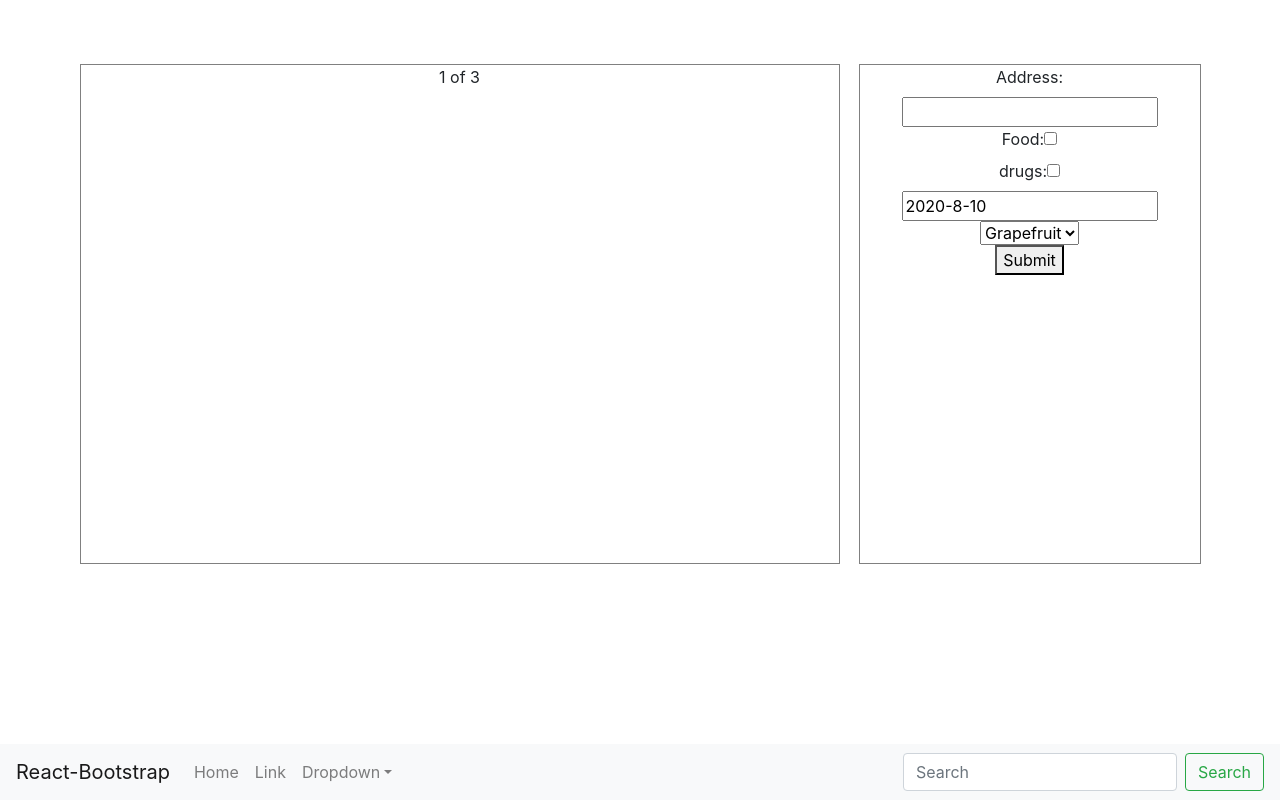
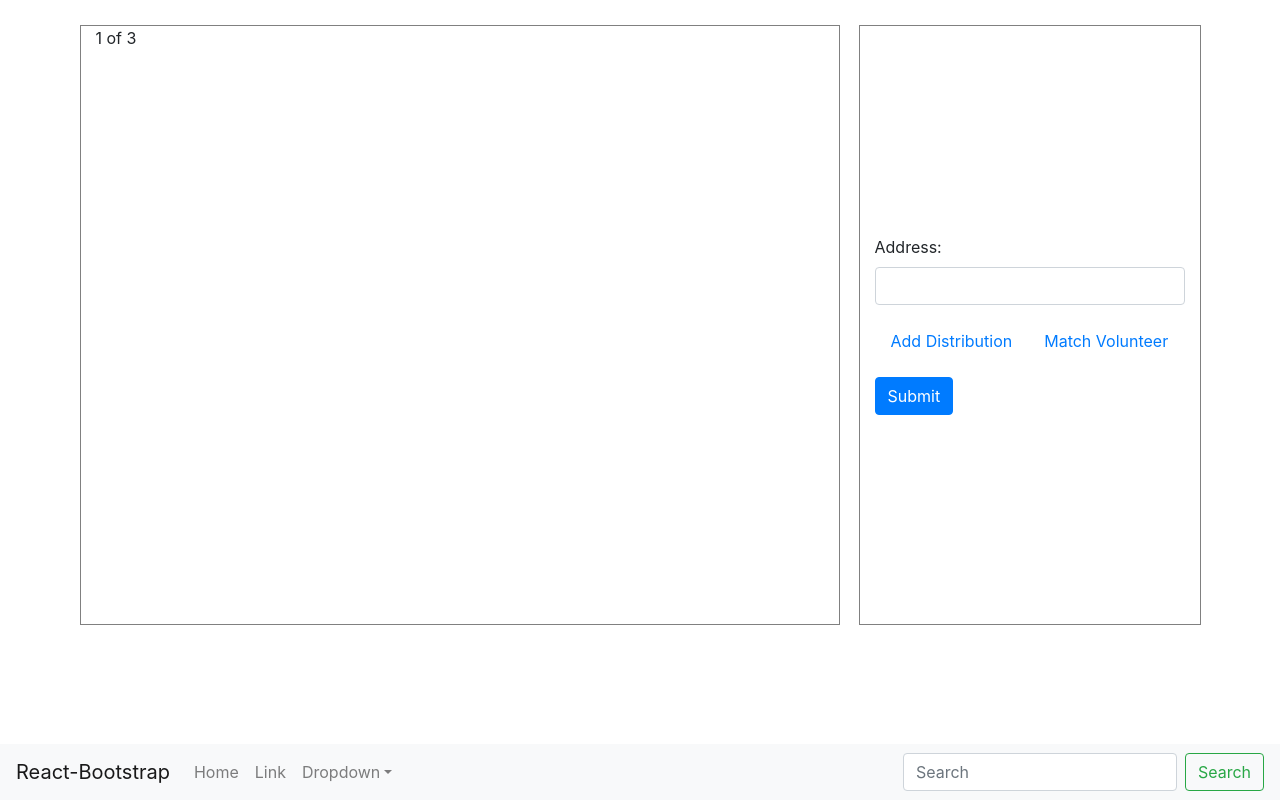
Before and after one commit to yohananha/Karov, a React (Create React App) app: page / in a window 1280 px wide. Built offline with nearby package versions, Linux system fonts and the light colour scheme.

Commit message:
Form Handling

```diff
--- a/src/Components/Map/Map.css
+++ b/src/Components/Map/Map.css
@@ -1,16 +1,19 @@
 .Map{
     height: 50vh;
-    margin-top:5%;
+    position: relative;
+    text-align: left;
+    margin: 25px 0px 25px;
+
 }
 
 .mapRow{
     height: 600px;
-    margin: auto;
+
 }
 
 #mapBlock{
     width: 60%;
-    height: 500px;
+    height: 600px;
     border: 1px solid gray;
     box-shadow: lightgray;
     margin: auto;
@@ -19,8 +22,10 @@
 
 #mapForm{
     width: 30%;
-    height: 500px;
+    height: 600px;
     border: 1px solid gray;
     box-shadow: lightgray;
     margin: auto;
+    align-content: center;
+    vertical-align: middle;
 }
--- a/src/Components/Map/MapForm.js
+++ b/src/Components/Map/MapForm.js
@@ -1,10 +1,7 @@
-// import React from 'react';
-// import { Form ,Button, Container,Col,Dropdown} from 'react-bootstrap';
-import DayPickerInput from 'react-day-picker/DayPickerInput';
+import React, { Component } from 'react';
+import { Container ,Button,Col,Form,Tabs,Tab} from 'react-bootstrap';
+import DayPicker from 'react-day-picker/DayPicker';
 import 'react-day-picker/lib/style.css';
-import React, { Component } from 'react';
-import { Container } from 'react-bootstrap';
-import MapboxAutocomplete from 'react-mapbox-autocomplete';
 
     class mapForm extends Component {
       constructor() {
@@ -16,13 +13,17 @@ import MapboxAutocomplete from 'react-mapbox-autocomplete';
           food: false,
           drugs: false,
           date:currentDate,
-          volunteer:''
+          volunteer:'',
+          showDist:false,
+          showVol:false
         };
+
+        this.showdist = this.showdist.bind(this);
+        this.showVol = this.showVol.bind(this);
       }
 
       onCheck=(e)=>{
           this.setState({[e.target.name]:e.target.checked})
-
       }
 
       addressHandler=(e)=>{
@@ -34,47 +35,79 @@ import MapboxAutocomplete from 'react-mapbox-autocomplete';
       }
 
       volHandler=(e)=>{
-        this.setState({volunteer: e.target.value})
+        this.setState
+        ({volunteer: e.target.value})
       }
 
       onSubmit = (e) => {
         e.preventDefault();
-        // get our form data out of state
         const { address, food, drugs, date,volunteer } = this.state;
         console.log({ address, food, drugs, date,volunteer })
       }
 
-      render() {
-        const { address, food, drugs, date, volunteer } = this.state;
+      showdist=()=>{
+        this.setState({showDist : !this.state.showDist});
+      }
+      showVol=()=>{
+        this.setState({showVol : !this.state.showVol});
+      }
+      render(){
         return (
             <div id="mapForm">
-            <Container>
-          <form onSubmit={this.onSubmit}>
-          <label>Address:</label><br/>
-            <input type="text" name="address" value={address} onChange={this.addressHandler} />
-            <br/>
-            <label>Food:</label>
-            <input type="checkbox" name="food"  defaultChecked={this.state.food} onChange={this.onCheck}  />
-            <br/>
-            <label>drugs:</label>
-            <input type="checkbox" name="drugs" defaultChecked={this.state.drugs} onChange={this.onCheck}/>
-            <br/>
+              <Container>
+                  <Form onSubmit={this.onSubmit} style={{}}>
+                    <Form.Group>
+                      <Form.Label>Address:</Form.Label><br/>
+                      <Form.Control type="text" name="address" value={this.state.address} onChange={this.addressHandler}/>
+                    </Form.Group>
+                    <Form.Group>
+                    <Tabs defaultActiveKey="profile" id="uncontrolled-tab-example" variant="pills">
+                      <Tab eventKey="Add Distribution" title="Add Distribution">
+                          <div className="DistSection">
+                            <Form.Group>
+                              <br/>
+                          <Form.Row>
+                          <Col>
+                            <Form.Check
+                              type="switch"
+                              id="food-switch"
+                              label="food"
+                              name="food"  defaultChecked={this.food} onChange={this.onCheck} />
+                          </Col>
+                          <Col>
+                            <Form.Check
+                              type="switch"
+                              id="drugs-switch"
+                              label="drugs"
+                              name="drugs"  defaultChecked={this.drugs} onChange={this.onCheck}
+                            />
+                          </Col>
+                          </Form.Row>
+                          </Form.Group>
+                          <Form.Group>
+                            <DayPicker name="date" value={this.date} onDayChange={day => console.log(day)} onChange={this.dateHandler} />
+                          </Form.Group>
 
-            <DayPickerInput name="date" value={date} onDayChange={day => console.log(day)} onChange={this.dateHandler} />
-            <br/>
-
-            <select name="volunteer" onChange={this.volHandler}>
-                <option value="grapefruit">Grapefruit</option>
-                <option value="lime">Lime</option>
-                <option value="coconut">Coconut</option>
-                <option value="mango">Mango</option>
-            </select>
-            <br/>
-
-            <button type="submit">Submit</button>
-          </form>
-          </Container>
-          </div>
+                          </div>
+                      </Tab>
+                      <Tab eventKey="Match Volunteer" title="Match Volunteer">
+                        <Form.Group>
+                          <br/>
+                           <Form.Control className="volSection" as="select" custom name="volunteer" onChange={this.volHandler}>
+                            <option>1</option>
+                            <option>2</option>
+                            <option>3</option>
+                            <option>4</option>
+                            <option>5</option>
+                          </Form.Control>
+                        </Form.Group>
+                      </Tab>
+                    </Tabs>
+                    </Form.Group>
+                    <Button type="submit">Submit</Button>
+                </Form>
+              </Container>
+            </div>
         );
       }
     }
```
